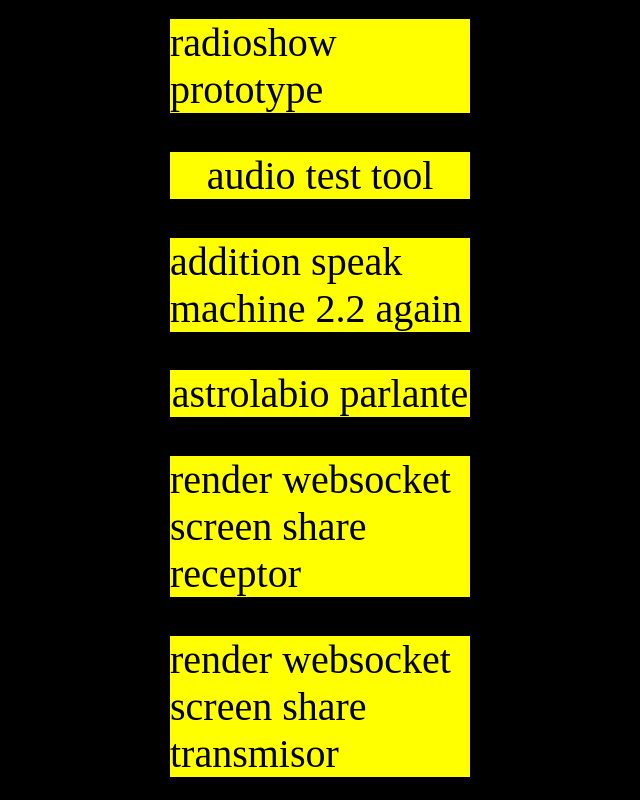
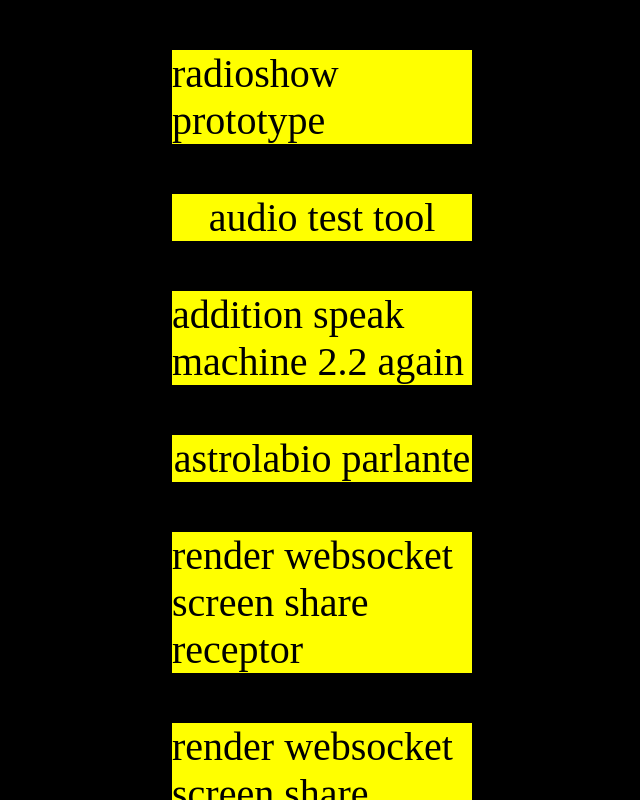
Before and after one commit to leonardosotelo89/prototypes, a plain HTML site: page index.html in a window 1280 px wide. Shown: the whole page, without its empty margins (318-958 px from the left). Drawn offline with Linux system fonts and the light colour scheme.

Commit message:
Actualizar index.html

```diff
--- a/index.html
+++ b/index.html
@@ -6,7 +6,9 @@ content="width=device-width,
                   initial-scale=1.0">
     <title></title>
     <style>
-*{margin:0px;padding:0px;box-sizing:border-box;}
+*{margin:0px;
+  padding:0px;
+  box-sizing:border-box;}
     body{background-color: rgb(0,0,0);
                color: lime;
 }
@@ -14,14 +16,14 @@ content="width=device-width,
    position:absolute ;
    top:0px;
    left:0px;
-   width:calc(100% - 4px);
-   height:calc(100% - 4px);
+   width:100%;
    display:grid;
    place-items:center ;
       }
       a{
    font-size:40px ;
    background-color:yellow ;
+   margin-top:50px;
    color:black;
    text-decoration:none;
        }
```
